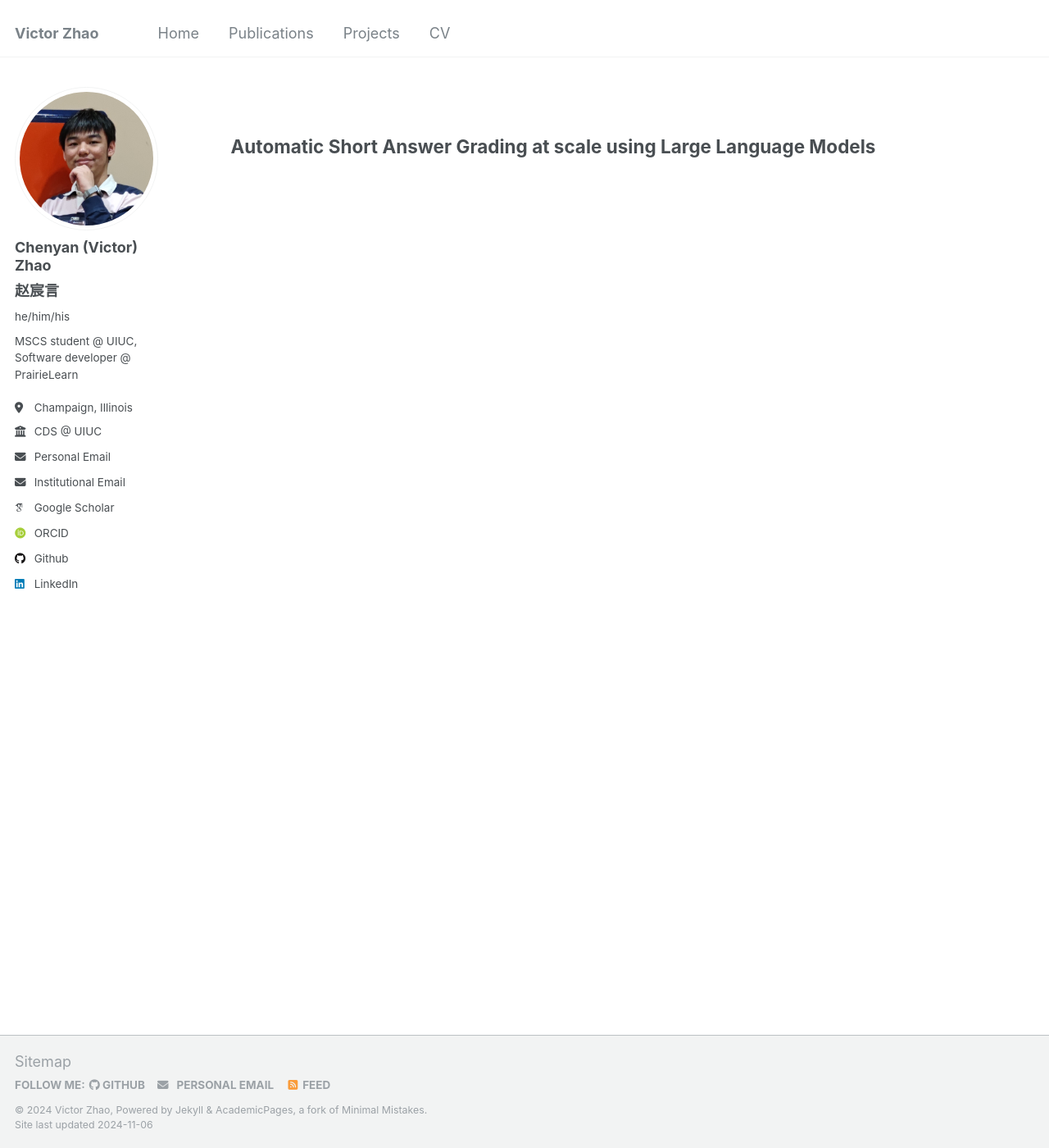
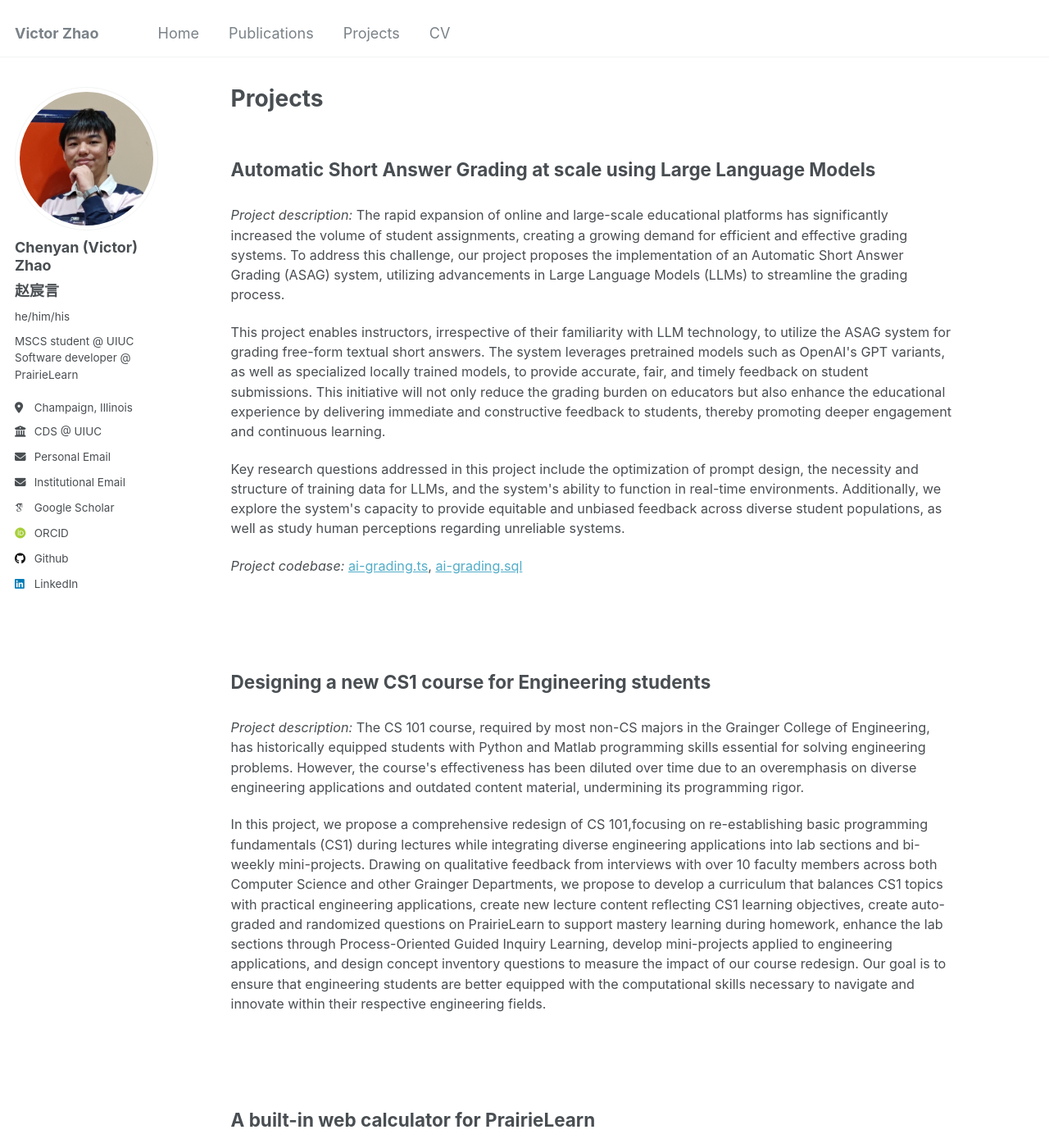
Before and after one commit to Victorsss-Orz/Victorsss-Orz.github.io, a Jekyll site: the page built from _pages/projects.html, in a window 1280 px wide and 1400 px high. Shown: the whole window at 82% size. Built offline with Jekyll 4.4.1, drawn with Linux system fonts in a browser that asks for light colours; some web fonts are replaced; some of the changed text lies outside the part shown.

Commit message:
more projects

```diff
--- a/_config.yml
+++ b/_config.yml
@@ -25,7 +25,7 @@ author:
   name             : "Chenyan (Victor) Zhao"
   chinese_name     : "赵宸言"
   pronouns         : "he/him/his"
-  bio              : "MSCS student @ UIUC, Software developer @ PrairieLearn"
+  bio              : "MSCS student @ UIUC<br>Software developer @ PrairieLearn"
   location         : "Champaign, Illinois"
   employer         : "CDS @ UIUC"
   employer_website : "https://siebelschool.illinois.edu/"
--- a/_includes/footer.html
+++ b/_includes/footer.html
@@ -11,6 +11,12 @@
     {% endif %}
     {% if site.author.p_email %}
       <li><a href="mailto:{{ site.author.p_email }}"><i class="fas fa-fw fa-envelope icon-pad-right" aria-hidden="true"></i>{{ site.data.ui-text[site.locale].p_email_label | default: "Personal Email" }}</a></li>
+    {% endif %}
+    {% if site.author.i_email %}
+      <li><a href="mailto:{{ site.author.i_email }}"><i class="fas fa-fw fa-envelope icon-pad-right" aria-hidden="true"></i>{{ site.data.ui-text[site.locale].i_email_label | default: "Institutional Email" }}</a></li>
+    {% endif %}
+    {% if site.author.linkedin %}
+      <li><a href="https://www.linkedin.com/in/{{ site.author.linkedin }}"><i class="fab fa-fw fa-linkedin icon-pad-right" aria-hidden="true"></i>LinkedIn</a></li>
     {% endif %}
     {% if site.author.bitbucket %}
       <li><a href="http://bitbucket.org/{{ site.author.bitbucket }}"><i class="fab fa-bitbucket" aria-hidden="true"></i> Bitbucket</a></li>
--- a/_pages/about.html
+++ b/_pages/about.html
@@ -55,7 +55,7 @@ redirect_from:
                 I also earned my Bachelor's degree here
                 majoring in Mathematics & Computer Science.
                 I am a part of the <b>Computing Education Research Area</b>,
-                and my advisor is the wonderful <a href="https://mfsilva.web.illinois.edu/">Mariana Silva</a>.
+                and my advisor is the amazing <a href="https://mfsilva.web.illinois.edu/">Mariana Silva</a>.
             </p>
             <p>
                 My interest lies in building educational tools to improve student learning,
--- a/_pages/projects.html
+++ b/_pages/projects.html
@@ -5,11 +5,14 @@ author_profile: true
 redirect_from:
 - /projects/
 - /projects.html
+title: "Projects"
 ---
 
 <style>
     .project-item {
         display: flex;
+        margin-bottom: 50px;
+        margin-right: 100px;
     }
 
     .project-item .text {
@@ -20,10 +23,96 @@ redirect_from:
         width: auto;
         float: right;
     }
+
+    .project-item p {
+        font-size: .9rem;
+    }
+
+    .project-item h2 {
+        margin-bottom: 30px;
+    }
 </style>
 
 <div class="project-item">
     <div class="text">
         <h2>Automatic Short Answer Grading at scale using Large Language Models</h2>
+        <p>
+            <i>Project description:</i> The rapid expansion of online and large-scale educational platforms has
+            significantly increased the volume of student assignments, creating a growing demand for efficient and
+            effective grading systems. To address this challenge, our project proposes the implementation of an
+            Automatic Short Answer Grading (ASAG) system, utilizing advancements in Large Language Models (LLMs) to
+            streamline the grading process.
+        </p>
+
+        <p>
+            This project enables instructors, irrespective of their familiarity with LLM technology, to utilize the ASAG
+            system for grading free-form textual short answers. The system leverages pretrained models such as OpenAI's
+            GPT variants, as well as specialized locally trained models, to provide accurate, fair, and timely feedback
+            on student submissions. This initiative will not only reduce the grading burden on educators but also
+            enhance the educational experience by delivering immediate and constructive feedback to students, thereby
+            promoting deeper engagement and continuous learning.
+        </p>
+
+        <p>
+            Key research questions addressed in this project include the optimization of prompt design, the necessity
+            and structure of training data for LLMs, and the system's ability to function in real-time environments.
+            Additionally, we explore the system's capacity to provide equitable and unbiased feedback across diverse
+            student populations, as well as study human perceptions regarding unreliable systems.
+        </p>
+
+        <p>
+            <i>Project codebase:</i> <a
+                href="https://github.com/PrairieLearn/PrairieLearn/blob/master/apps/prairielearn/src/ee/lib/ai-grading.ts">ai-grading.ts</a>,
+            <a
+                href="https://github.com/PrairieLearn/PrairieLearn/blob/master/apps/prairielearn/src/ee/lib/ai-grading.sql">ai-grading.sql</a>
+        </p>
+
     </div>
 </div>
+
+<div class="project-item">
+    <div class="text">
+        <h2>Designing a new CS1 course for Engineering students</h2>
+
+        <p>
+            <i>Project description:</i> The CS 101 course, required by most non-CS majors in the Grainger College of
+            Engineering, has historically equipped students with Python and Matlab programming skills essential for
+            solving engineering problems. However, the course's effectiveness has been diluted over time due to
+            an overemphasis on diverse engineering applications and outdated content material, undermining its
+            programming rigor.
+        </p>
+
+        <p>
+            In this project, we propose a comprehensive redesign of CS 101,focusing on re-establishing basic programming
+            fundamentals (CS1) during lectures while integrating diverse engineering applications into lab sections and
+            bi-weekly mini-projects. Drawing on qualitative feedback from interviews with over 10 faculty members across
+            both Computer Science and other Grainger Departments, we propose to develop a curriculum that balances CS1
+            topics with practical engineering applications, create new lecture content reflecting CS1 learning
+            objectives, create auto-graded and randomized questions on PrairieLearn to support mastery learning during
+            homework, enhance the lab sections through Process-Oriented Guided Inquiry Learning, develop mini-projects
+            applied to engineering applications, and design concept inventory questions to measure the impact of our
+            course redesign. Our goal is to ensure that engineering students are better equipped with the computational
+            skills necessary to navigate and innovate within their respective engineering fields.
+        </p>
+
+    </div>
+</div>
+
+<div class="project-item">
+    <div class="text">
+        <h2>A built-in web calculator for PrairieLearn</h2>
+        <p>
+            <i>Project description:</i> In the University of Illinois's <a
+                href="https://cbtf.illinois.edu/">Computer-Based Testing Facility</a>, there has historically only been
+            physical TI calculators offered as the calculator of choice during various exams. However, the complexity of
+            the functions and the lack of clear documentation on TI calculators often result in students being unsure of
+            how to use them effectively.
+        </p>
+        <p>
+            Following a Universal Design for Learning approach, we build a web-based calculator inside PrairieLearn that
+            has similar functions to the real TI calculators with a more user-friendly interface. This would allow
+            students to access the same calculator interface both inside and outside the testing environment to gain the
+            necessary familiarity.
+        </p>
+    </div>
+</div>
```
